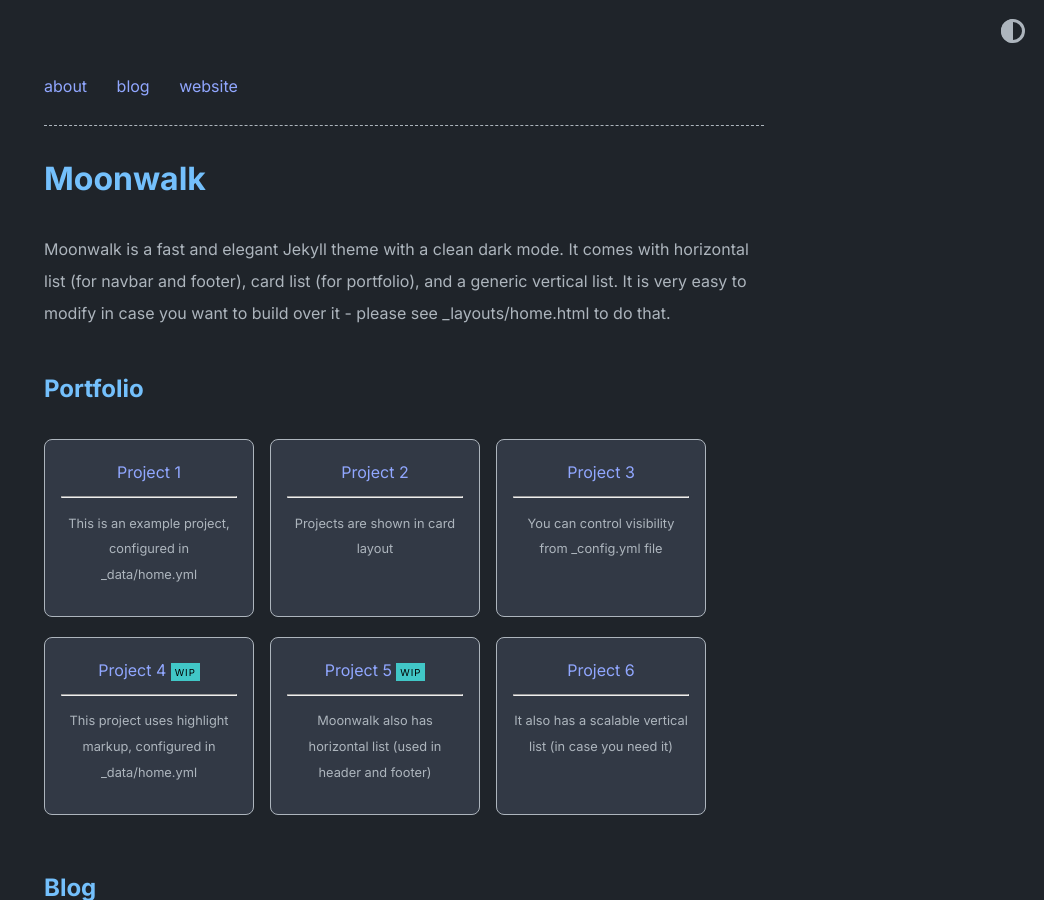
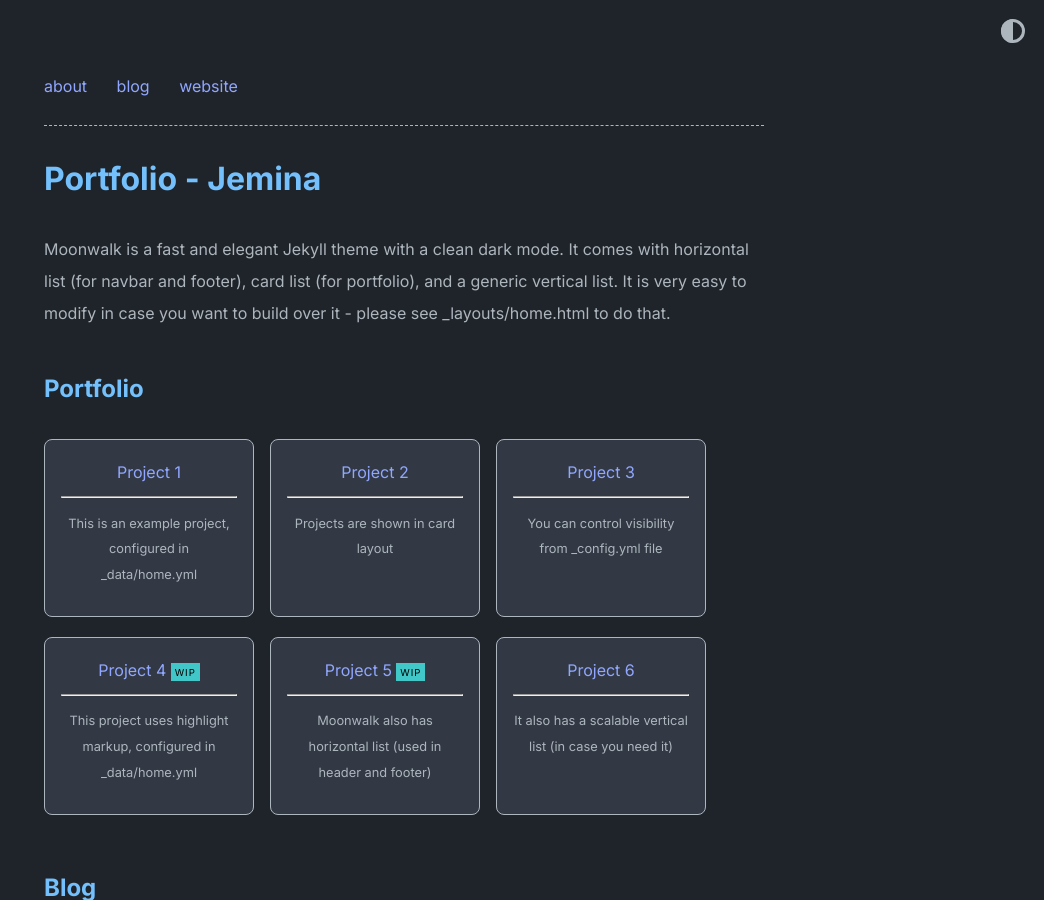
Before and after one commit to Jem-exe/jem-exe.github.io, a Jekyll site: the page built from index.md, in a window 1280 px wide and 900 px high. Shown: the whole window, without its empty margins (236-1280 px from the left). Built offline with Jekyll 4.4.1, drawn with Linux system fonts in a browser that asks for light colours.

Commit message:
Update _config.yml

```diff
--- a/_config.yml
+++ b/_config.yml
@@ -1,4 +1,4 @@
-title: Moonwalk
+title: Portfolio - Jemina
 author: Abhinav Saxena
 url: https://www.abhinavsaxena.com/moonwalk # root address of the site
 description: > # description of the site (multiple lines allowed)
```
